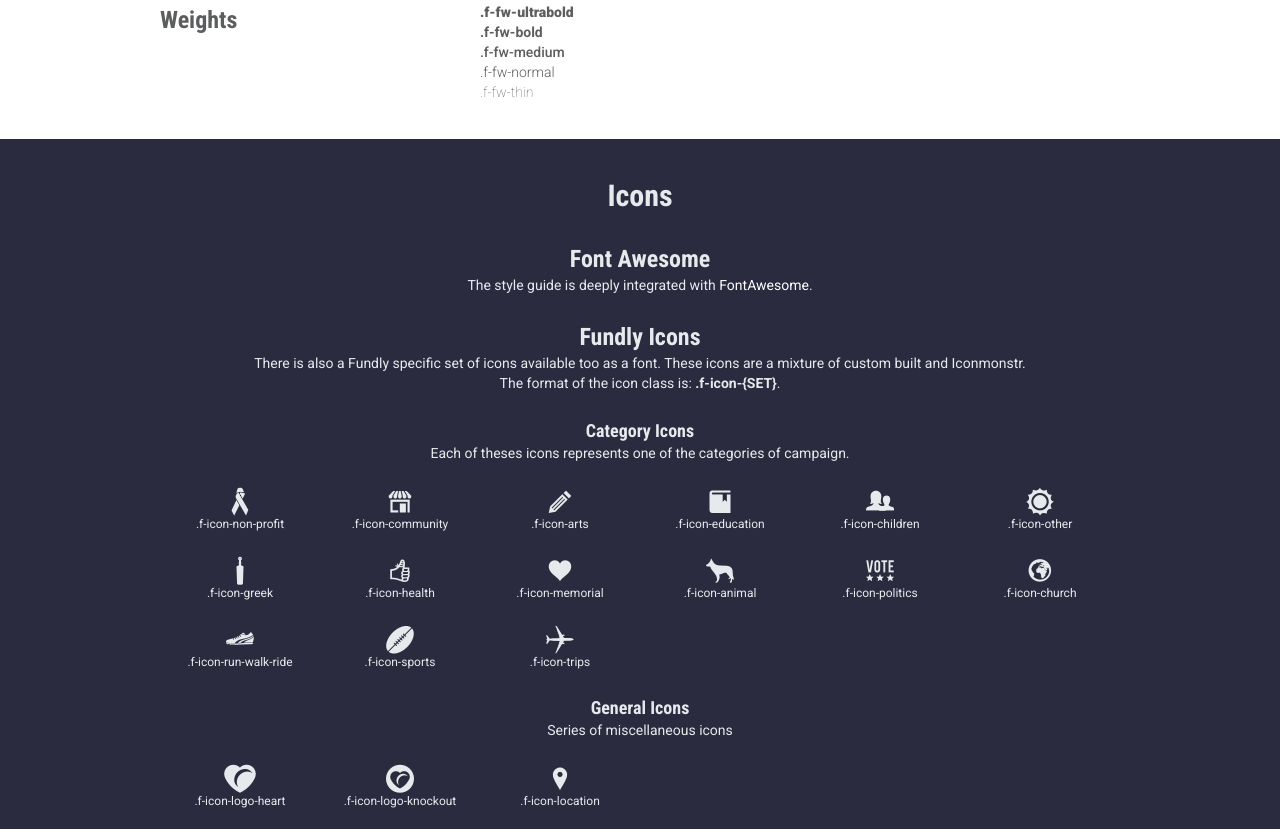
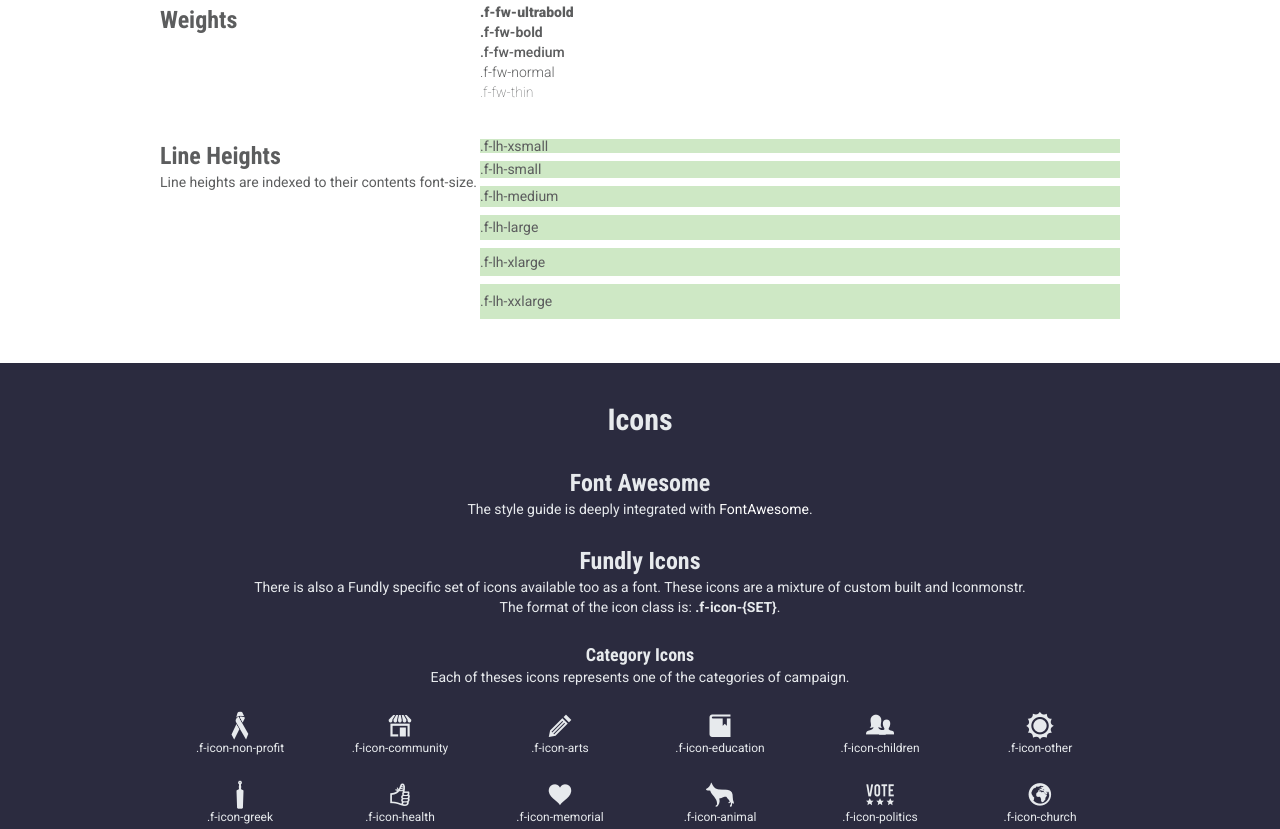
Before and after one commit to lumaverse/fundly-style-guide, a plain HTML site: page index.html in a window 1280 px wide. Shown: the part 3024-3853 px from the top of the page. Drawn offline with Linux system fonts and the light colour scheme; files that its build step writes are made by us from their sources.

Commit message:
Bump to v0.9.2, distribution build

```diff
--- a/fundly-style.css
+++ b/fundly-style.css
@@ -2387,22 +2387,22 @@ h6, .h6 {
   font-size: 12px; }
 
 .f-lh-xsmall {
-  line-height: 1em; }
+  line-height: 1; }
 
 .f-lh-small {
-  line-height: 1.25em; }
+  line-height: 1.25; }
 
 .f-lh-medium {
-  line-height: 1.5em; }
+  line-height: 1.5; }
 
 .f-lh-large {
-  line-height: 1.75em; }
+  line-height: 1.75; }
 
 .f-lh-xlarge {
-  line-height: 2em; }
+  line-height: 2; }
 
 .f-lh-xxlarge {
-  line-height: 2.5em; }
+  line-height: 2.5; }
 
 a {
   text-decoration: none; }
@@ -3477,6 +3477,11 @@ label {
 
 select[multiple], select[size] {
   height: auto; }
+
+input[type="search"] {
+  -webkit-box-sizing: border-box;
+  -moz-box-sizing: border-box;
+  box-sizing: border-box; }
 
 select optgroup {
   font-size: inherit;
--- a/index.html
+++ b/index.html
@@ -279,6 +279,20 @@
           <p class="f-fw-medium">.f-fw-medium</p>
           <p class="f-fw-normal">.f-fw-normal</p>
           <p class="f-fw-thin">.f-fw-thin</p>
+        </div>
+      </div>
+      <div class="f-grid-row f-page-container f-tl f-m-t-xlarge">
+        <div class="f-grid-4of12">
+          <h3>Line Heights</h3>
+          <p>Line heights are indexed to their contents font-size.</p>
+        </div>
+        <div class="f-grid-8of12">
+          <p class="f-fs-medium f-bg-swatchtwo f-m-b-xsmall f-lh-xsmall">.f-lh-xsmall</p>
+          <p class="f-fs-medium f-bg-swatchtwo f-m-b-xsmall f-lh-small">.f-lh-small</p>
+          <p class="f-fs-medium f-bg-swatchtwo f-m-b-xsmall f-lh-medium">.f-lh-medium</p>
+          <p class="f-fs-medium f-bg-swatchtwo f-m-b-xsmall f-lh-large">.f-lh-large</p>
+          <p class="f-fs-medium f-bg-swatchtwo f-m-b-xsmall f-lh-xlarge">.f-lh-xlarge</p>
+          <p class="f-fs-medium f-bg-swatchtwo f-m-b-xsmall f-lh-xxlarge">.f-lh-xxlarge</p>
         </div>
       </div>
     </section>
```
Also changed, not shown: fundly-style.min.css.
